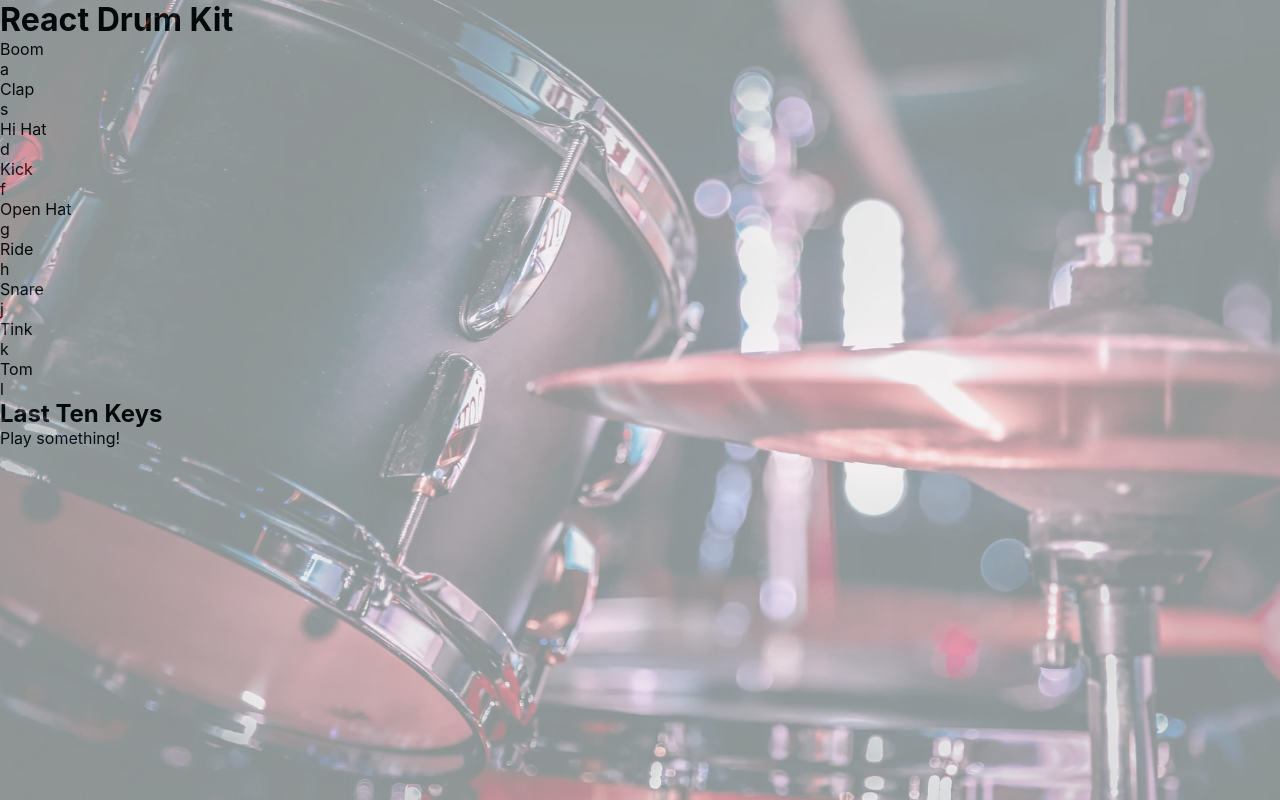
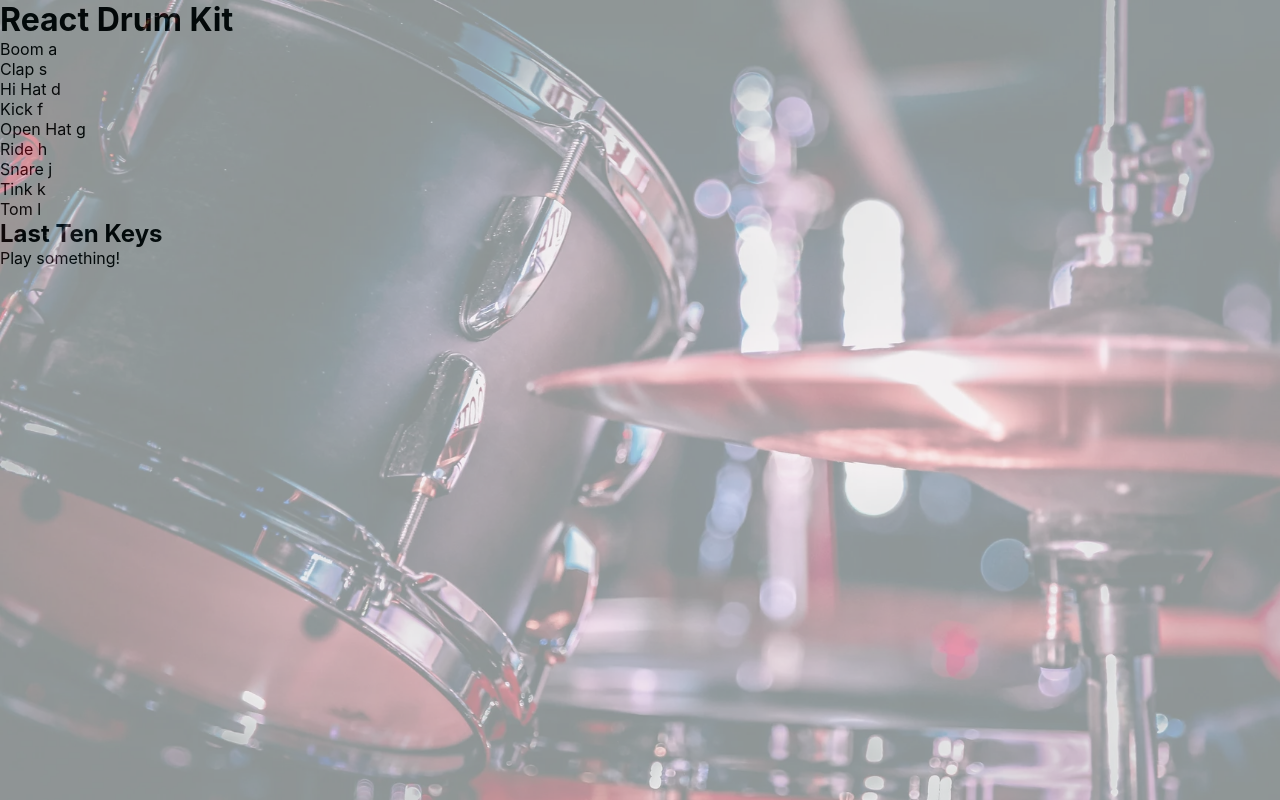
Before and after one commit to nevtay/React-Drum-Kit, a React (Create React App) app: page / in a window 1280 px wide. Built offline with nearby package versions, Linux system fonts and the light colour scheme; data requests are answered from the project's data file.

Commit message:
Change <p> elements to <span>

```diff
--- a/src/components/Key.js
+++ b/src/components/Key.js
@@ -3,7 +3,7 @@ import React from "react"
 
 const Key = ({ instrument }) => (
   <div>
-    <p>{instrument.name}</p> <p>{instrument.keyboardPosition}</p>
+    <span>{instrument.name}</span> <span>{instrument.keyboardPosition}</span>
   </div>
 )
 
```
